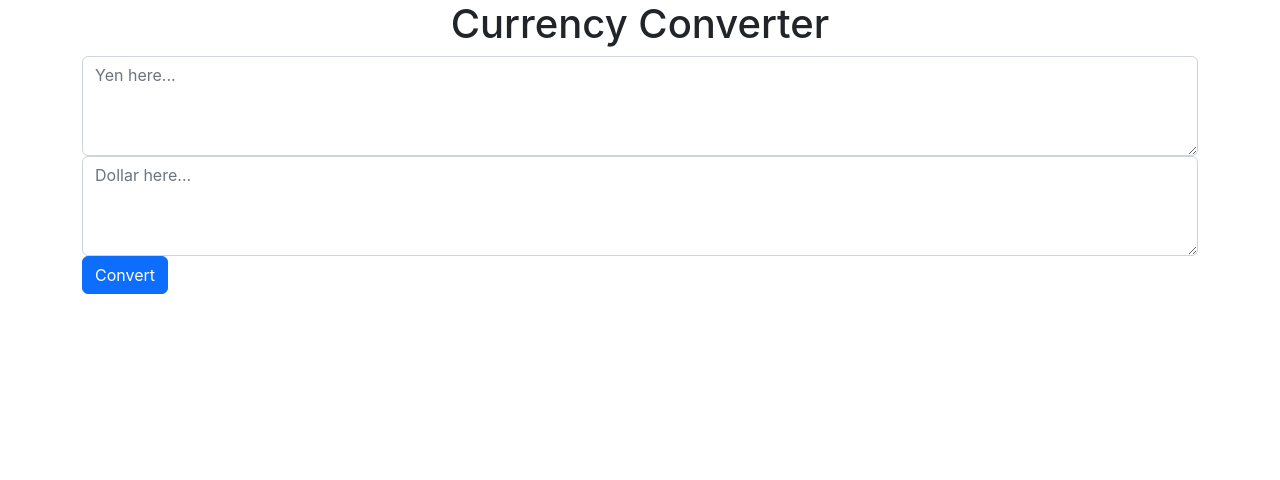
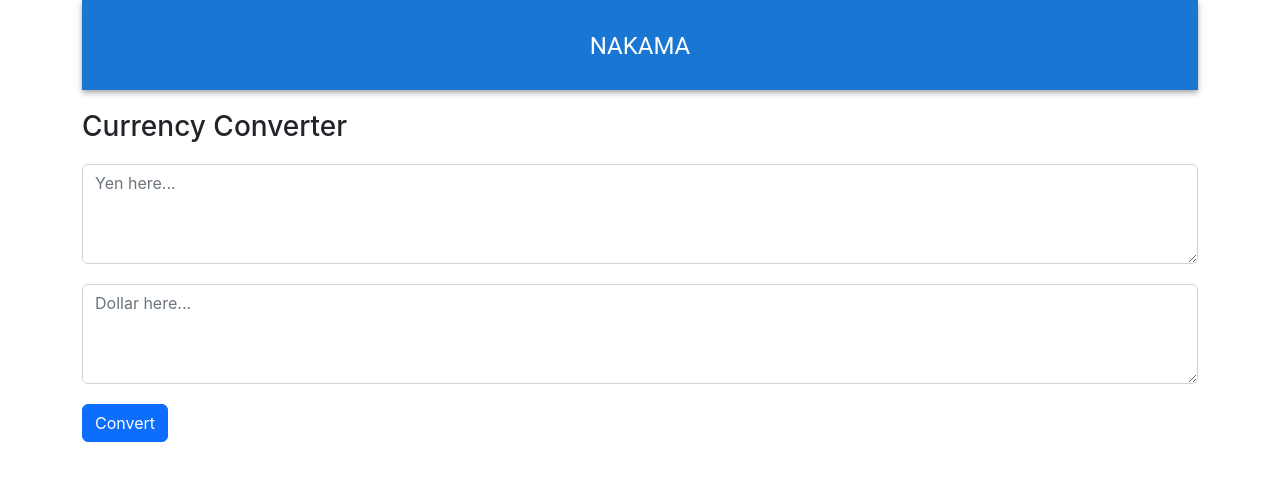
Before and after one commit to meprabin000/Nakama, a React (Create React App) app in the folder client/: page /currencyConverter in a window 1280 px wide. Shown: the top 480 px of the page. Built offline with nearby package versions, Linux system fonts and the light colour scheme.

Commit message:
top bar added

```diff
--- a/client/src/Components/HomepageButtons.js
+++ b/client/src/Components/HomepageButtons.js
@@ -5,6 +5,7 @@ import Box from "@mui/material/Box";
 import Button from '@mui/material/Button';
 import Stack from '@mui/material/Stack';
 import { useNavigate } from "react-router-dom";
+
 
 
 export default function HomepageButtons() {
--- a/client/src/Components/TopBar.js
+++ b/client/src/Components/TopBar.js
@@ -0,0 +1,19 @@
+import * as React from 'react';
+import AppBar from '@mui/material/AppBar';
+import Box from '@mui/material/Box';
+import Typography from '@mui/material/Typography';
+
+
+export default function TopBar() {
+  return (
+    <Box sx={{ flexGrow: 1}}>
+      <AppBar position="static" sx={{ height:'90px'}}>
+        {/* <Toolbar sx ={{ justifyContent: 'space-between',}}> */}
+          <Typography variant="h5" component="div" sx={{ flexGrow: 1, marginTop:'30px' ,textAlign: 'center',}}>
+            NAKAMA
+          </Typography>
+        {/* </Toolbar> */}
+      </AppBar>
+    </Box>
+  );
+}
--- a/client/src/pages/CurrencyConverter.js
+++ b/client/src/pages/CurrencyConverter.js
@@ -2,20 +2,25 @@ import React from "react";
 import Container from "react-bootstrap/Container";
 import { Button, Form } from "react-bootstrap";
 
+//custom imports
+import TopBar from "../Components/TopBar";
+
 const CurrencyConverter = (props) => {
     return ( <Container>
-        <h1 style={{textAlign: 'center'}}>Currency Converter</h1>
+        <TopBar/>
+
+        <h3 style={{textAlign: 'left', marginTop: '20px', marginBottom: '20px'}}>Currency Converter</h3>
         <Form>
             <Form.Control
                 as="textarea"
                 placeholder="Yen here..."
-                style={{height: '100px'}}
+                style={{height: '100px', marginBottom: '20px'}}
             />
 
             <Form.Control
                 as="textarea"
                 placeholder="Dollar here..."
-                style={{height: '100px'}}
+                style={{height: '100px', marginBottom: '20px'}}
             />
             <Button type="submit">
                 Convert
--- a/client/src/pages/Home.js
+++ b/client/src/pages/Home.js
@@ -8,6 +8,7 @@ import { useNavigate } from "react-router-dom";
 
 //custom imports
 import HomepageButtons from "../Components/HomepageButtons";
+import TopBar from "../Components/TopBar";
 
 
 const Home = (props) => {
@@ -18,9 +19,7 @@ const Home = (props) => {
     <Grid container spacing = {2}>
         {/* Creating the Top Bar  */}
         <Grid item xs={12}>
-            <Container maxWidth="sm">
-                <Box sx={{ bgcolor: '#cfe8fc', height: '10vh' }} />
-            </Container>
+        <TopBar></TopBar>
         </Grid>
 
         {/* Creating the Main Body  */}
```
